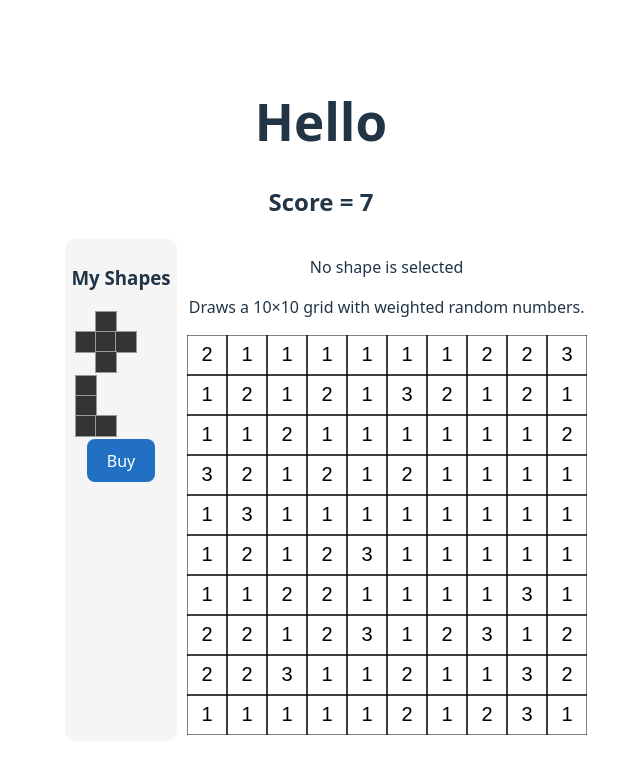
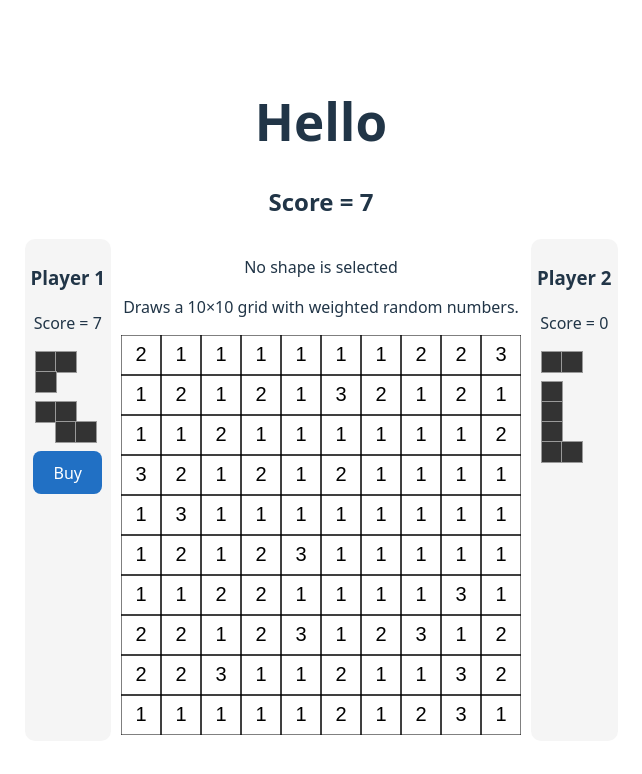
Before and after one commit to ChrisBriant/tetronimo_react, a React (Vite) app: page / in a window 1280 px wide. Shown: the top 774 px of the page, without its empty margins (319-961 px from the left). Built offline with nearby package versions, Linux system fonts and the light colour scheme.

Commit message:
Added oponent shape selector

```diff
--- a/src/App.css
+++ b/src/App.css
@@ -80,6 +80,10 @@
   border-radius: 10px;
 }
 
+.shapeSelector .shape {
+  margin: 10px 4px;
+}
+
 .btn-alt {
   background-color: #2170c4;
   color: #fff;
--- a/src/App.jsx
+++ b/src/App.jsx
@@ -19,7 +19,7 @@ function App() {
   useEffect(() => {
     setPlayer("player1");
     //Get random shapes
-    const player2Shapes = selectRandomUnique(SHAPES,6);
+    const player2Shapes = selectRandomUnique(SHAPES,2);
     const player1Shapes = selectRandomUnique(SHAPES,2);
     console.log("Player 2 Shapes", player2Shapes);
     setPlayerAvailableShapes({player: "player2", shapes: player2Shapes});
@@ -65,9 +65,24 @@ function App() {
       <div id="interactive-panel">
 
         {
-          players.player1.availableShapes  && grid ? <ShapeSelector shapes={players.player1.availableShapes} /> : null
+          players.player1.availableShapes  && grid
+          ? <ShapeSelector
+            shapes={players.player1.availableShapes}
+            player={players.player1}
+            playerText="Player 1"
+            allowInteraction={true}
+          /> : null
         }
         <ShapeGrid />
+        {
+          players.player2.availableShapes  && grid
+          ? <ShapeSelector
+            shapes={players.player2.availableShapes}
+            player={players.player2}
+            playerText="Player 2"
+            allowInteraction={false}
+          /> : null
+        }
       </div>
 
       {/* Ghost shape overlay */}
--- a/src/components/ShapeSelector.jsx
+++ b/src/components/ShapeSelector.jsx
@@ -27,6 +27,7 @@ const ShapeSelector = (props) => {
   };
 
   const handleBuyShapes = () => {
+    setSelectedShape(null);
     setShowOverlay(true);
     console.log("CURRENT PLAYER", player );
     //Filters the player's available shapes to remove ones they own
@@ -37,7 +38,8 @@ const ShapeSelector = (props) => {
 
   return (
     <div className="shapeSelector grid grid-cols-4 gap-4 p-4">
-      <h3>My Shapes</h3>
+      <h3>{props.playerText}</h3>
+      <p>Score = {props.player.score}</p>
       {props.shapes.map((shape) => {
         //return <ShapeDisplay key={shape.id} shape={shape} />
         const { width, height } = shape.getBoundingBox();
@@ -45,7 +47,7 @@ const ShapeSelector = (props) => {
         return (
           <div
             key={shape.id}
-            onClick={ currentPlayerTurn ? () => handleSelect(shape) : null }
+            onClick={ currentPlayerTurn && props.allowInteraction ? () => handleSelect(shape) : null }
             className={`border rounded p-2 cursor-pointer hover:bg-gray-100 transition ${
               selected === shape.id ? "bg-blue-100" : ""
             }`}
@@ -78,11 +80,15 @@ const ShapeSelector = (props) => {
           </div>
         );
       })}
-      <button
-        className="btn-alt"
-        onClick={() => handleBuyShapes()}
-        disabled={players[player].score < 1 }
-      >Buy</button>
+      {
+        props.allowInteraction
+        ?<button
+          className="btn-alt"
+          onClick={() => handleBuyShapes()}
+          disabled={players[player].score < 1 }
+        >Buy</button> : null
+      }
+
     </div>
   );
 };
```
